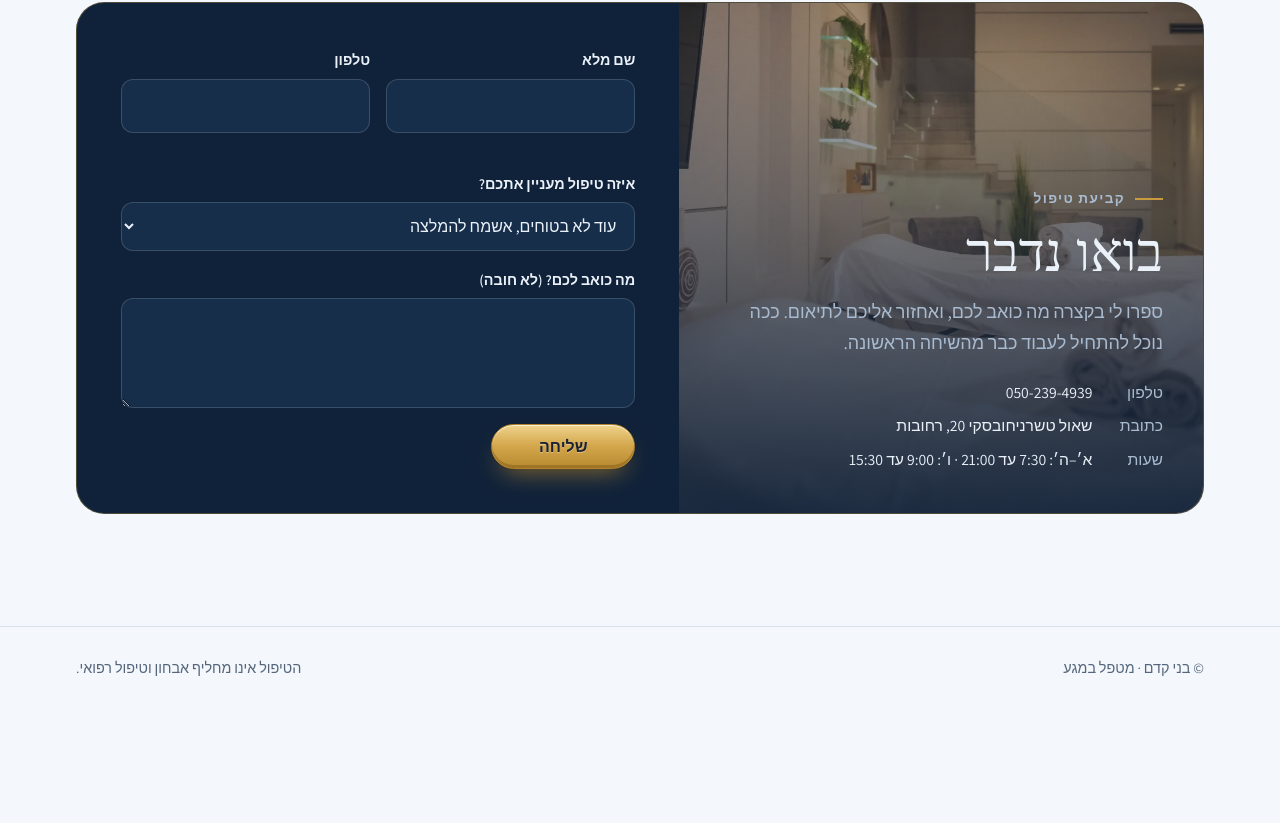
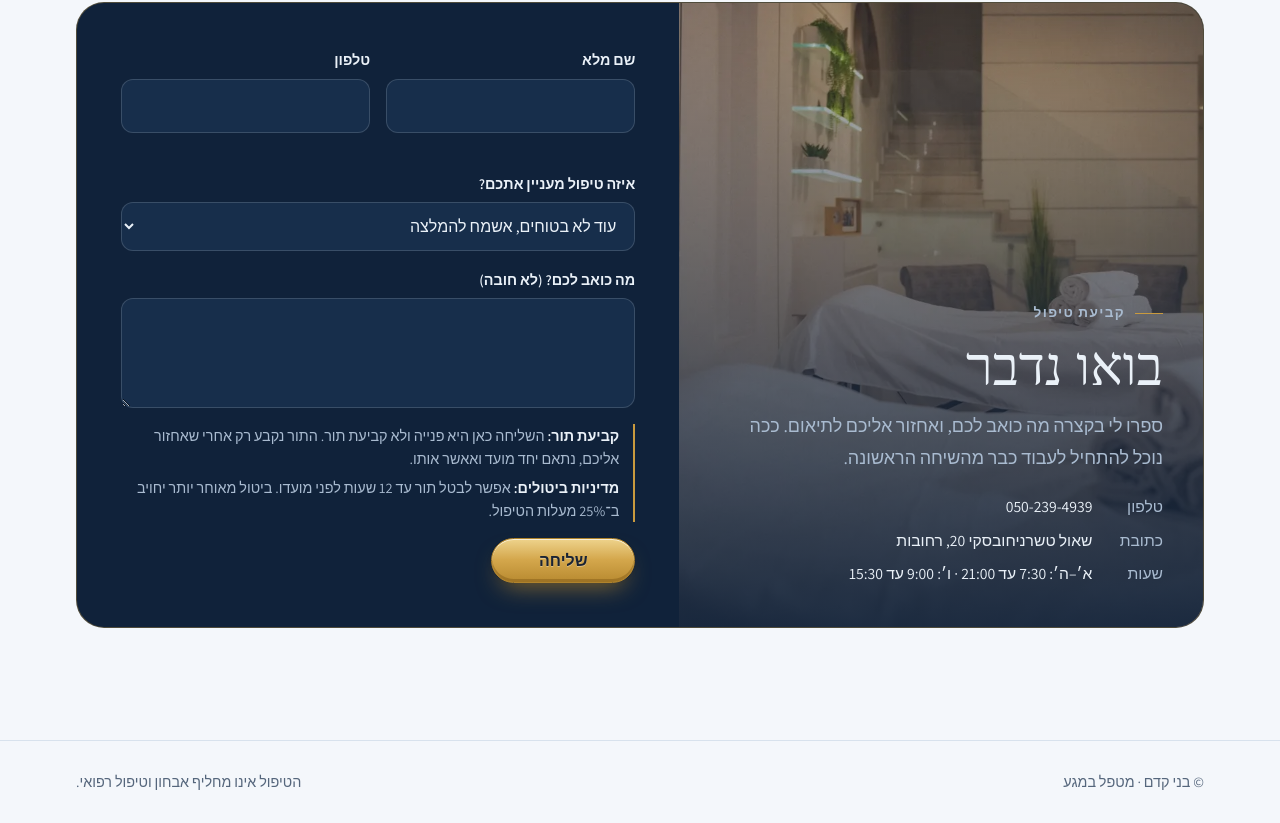
Before and after one commit to benykedem-a11y/benny-kedem-site, a plain HTML site: page index.html in a window 1280 px wide. Shown: the part 5691-6514 px from the top of the page. Before the commit the page ends 6399 px from the top, so only its background shows below. Drawn offline with Linux system fonts and the light colour scheme; a web font is replaced by a local one.

Commit message:
Add booking confirmation and cancellation policy
Co-Authored-By: Claude Opus 5.5 <noreply@anthropic.com>

```diff
--- a/index.html
+++ b/index.html
@@ -426,6 +426,10 @@ section{overflow:hidden;overflow:clip}
 .cards .card:last-child{grid-column:auto}
 @media (max-width:640px){.cards{grid-template-columns:1fr}}
 
+/* booking & cancellation policy above the send button */
+.contact .policy{gap:6px;font-size:.9rem;line-height:1.6;color:var(--band-muted);border-inline-start:2px solid var(--gold);padding-inline-start:14px}
+.contact .policy b{color:var(--band-fg);font-weight:600}
+
 /* journey timeline */
 .journey{background:var(--bg)}
 .path{display:grid;grid-template-columns:repeat(5,1fr);gap:24px;list-style:none;margin:0;padding:0;position:relative}
@@ -654,6 +658,10 @@ section{overflow:hidden;overflow:clip}
         <select id="type"><option>עוד לא בטוחים, אשמח להמלצה</option><option>עיסוי רפואי משולב</option><option>עיסוי רקמות עמוקות</option><option>עיסוי ספורטאים</option><option>עיסוי שוודי</option></select></div>
       <div class="f full"><label for="msg">מה כואב לכם? (לא חובה)</label><textarea id="msg"></textarea></div>
       <input type="checkbox" name="botcheck" id="botcheck" tabindex="-1" autocomplete="off" style="position:absolute;left:-9999px" aria-hidden="true">
+      <div class="f full policy">
+        <p><b>קביעת תור:</b> השליחה כאן היא פנייה ולא קביעת תור. התור נקבע רק אחרי שאחזור אליכם, נתאם יחד מועד ואאשר אותו.</p>
+        <p><b>מדיניות ביטולים:</b> אפשר לבטל תור עד 12 שעות לפני מועדו. ביטול מאוחר יותר יחויב ב־25% מעלות הטיפול.</p>
+      </div>
       <div class="f full"><button class="btn gold send" type="submit">שליחה</button></div>
       <div class="done" id="done" hidden>
         <strong id="doneTitle">תודה, הפרטים מוכנים.</strong>
@@ -734,7 +742,7 @@ $('form').addEventListener('submit',async e=>{
     btn.disabled=false;btn.textContent='שליחה';
   }
   $('doneTitle').textContent=mailed?'תודה, הפרטים הגיעו אליי.':'תודה, הפרטים מוכנים.';
-  $('doneText').textContent=mailed?'אחזור אליכם בהקדם. רוצים תשובה מהירה יותר? שלחו לי גם בוואטסאפ.':'לחיצה על הכפתור תפתח שיחת וואטסאפ איתי, עם ההודעה כבר כתובה.';
+  $('doneText').textContent=mailed?'אחזור אליכם בהקדם כדי לתאם ולאשר מועד. רוצים תשובה מהירה יותר? שלחו לי גם בוואטסאפ.':'לחיצה על הכפתור תפתח שיחת וואטסאפ איתי, עם ההודעה כבר כתובה.';
   $('done').hidden=false;
 });
 
```
